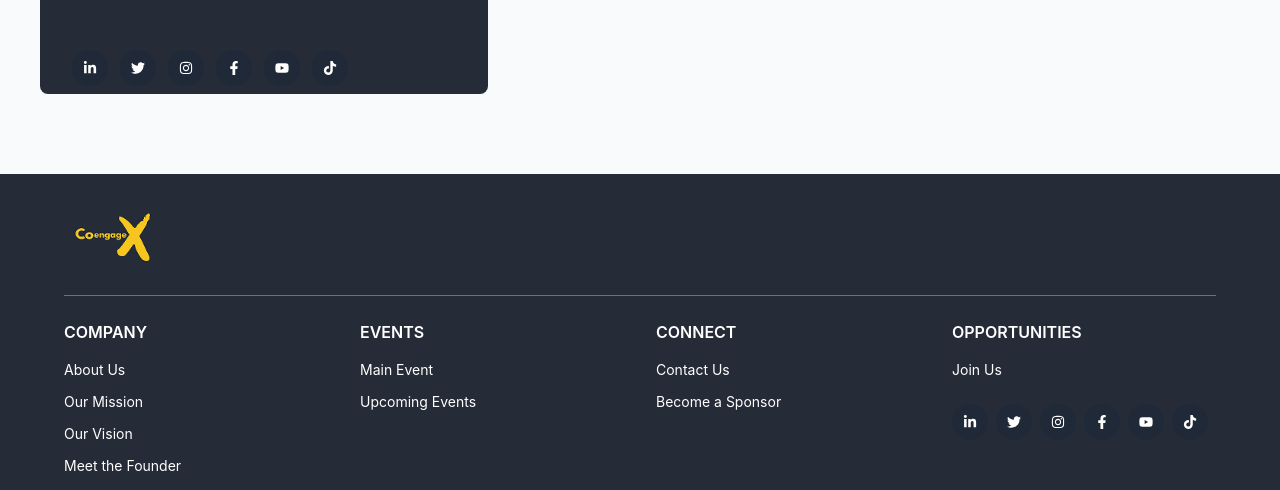
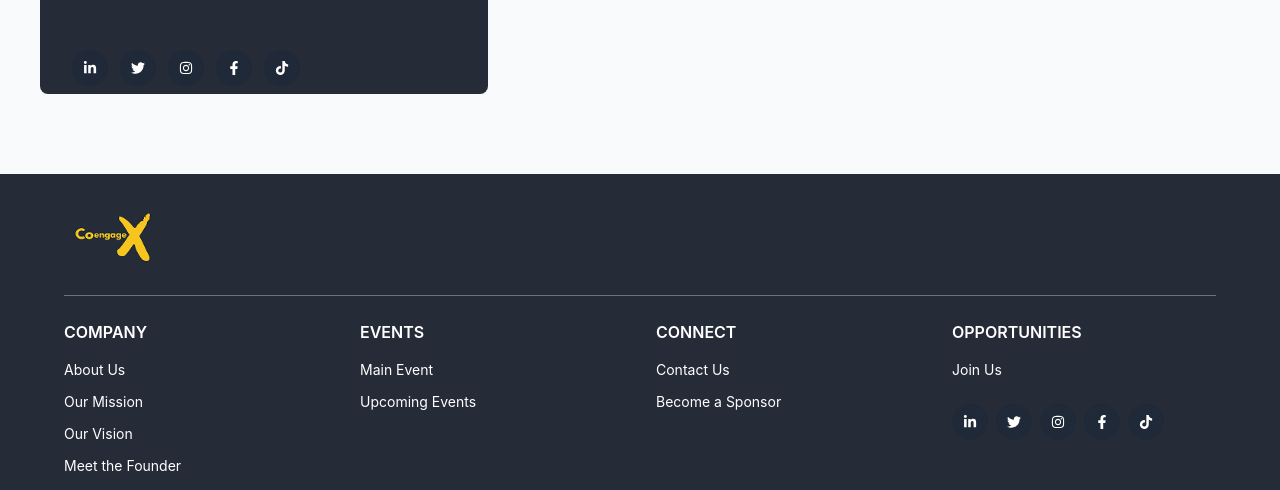
Before and after one commit to CoEngageX/engagexweb, a React (Vite) app in the folder frontend/: page /contact in a window 1280 px wide. Shown: the part 442-932 px from the top of the page. Built offline with nearby package versions, Linux system fonts and the light colour scheme.

Commit message:
updated the socials

```diff
--- a/frontend/src/components/common/Footer.jsx
+++ b/frontend/src/components/common/Footer.jsx
@@ -1,7 +1,7 @@
 import React from 'react';
 import { Link, NavLink } from 'react-router-dom';
 import Logo from "/Logo.png";
-import { FaLinkedinIn, FaTwitter, FaInstagram, FaFacebookF, FaYoutube, FaTiktok } from "react-icons/fa";
+import { FaLinkedinIn, FaTwitter, FaInstagram, FaFacebookF,FaTiktok } from "react-icons/fa";
 
 const Footer = () => {
   const currentYear = new Date().getFullYear();
@@ -63,7 +63,7 @@ const Footer = () => {
             {/* Social Media */}
             <div>
               <div className="flex flex-wrap gap-2">
-                <a href="#" aria-label="LinkedIn" className="w-9 h-9 flex items-center justify-center rounded-full bg-gray-800 hover:bg-[#0A66C2] transition-colors">
+                <a href="https://www.linkedin.com/company/coengagex/" aria-label="LinkedIn" className="w-9 h-9 flex items-center justify-center rounded-full bg-gray-800 hover:bg-[#0A66C2] transition-colors">
                   <FaLinkedinIn className="text-white text-sm" />
                 </a>
                 <a href="https://x.com/CoEngageX" aria-label="X" className="w-9 h-9 flex items-center justify-center rounded-full bg-gray-800 hover:bg-black transition-colors">
@@ -74,9 +74,6 @@ const Footer = () => {
                 </a>
                 <a href="https://www.facebook.com/share/18CoWuuFRE/?mibextid=wwXIfr" aria-label="Facebook" className="w-9 h-9 flex items-center justify-center rounded-full bg-gray-800 hover:bg-[#1877F2] transition-colors">
                   <FaFacebookF className="text-white text-sm" />
-                </a>
-                <a href="#" aria-label="YouTube" className="w-9 h-9 flex items-center justify-center rounded-full bg-gray-800 hover:bg-[#FF0000] transition-colors">
-                  <FaYoutube className="text-white text-sm" />
                 </a>
                 <a href="https://www.tiktok.com/@coengagex_?_r=1&_t=ZS-93J0YSkckEx" aria-label="TikTok" className="w-9 h-9 flex items-center justify-center rounded-full bg-gray-800 hover:bg-black transition-colors">
                   <FaTiktok className="text-white text-sm" />
--- a/frontend/src/pages/Contact.jsx
+++ b/frontend/src/pages/Contact.jsx
@@ -5,7 +5,6 @@ import {
   FaTwitter,
   FaInstagram,
   FaFacebookF,
-  FaYoutube,
   FaTiktok,
 } from "react-icons/fa";
 
@@ -70,42 +69,35 @@ function Contact() {
         </div>
         <div className="flex flex-wrap sm:gap-3" id="socialmedia">
           <a
-            href="#"
+            href="https://www.linkedin.com/company/coengagex/"
             aria-label="LinkedIn"
             className="w-9 h- flex items-center justify-center rounded-full bg-gray-800 hover:bg-[#0A66C2] transition-colors"
           >
             <FaLinkedinIn className="text-white text-sm" />
           </a>
           <a
-            href="#"
+            href="https://x.com/CoEngageX"
             aria-label="X"
             className="w-9 h-9 flex items-center justify-center rounded-full bg-gray-800 hover:bg-black transition-colors"
           >
             <FaTwitter className="text-white text-sm" />
           </a>
           <a
-            href="#"
+            href="https://www.instagram.com/coengagex?igsh=ZGx4cjVwY2Fzcmpx&utm_source=qr"
             aria-label="Instagram"
             className="w-9 h-9 flex items-center justify-center rounded-full bg-gray-800 hover:bg-[#E4405F] transition-colors"
           >
             <FaInstagram className="text-white text-sm" />
           </a>
           <a
-            href="#"
+            href="https://www.facebook.com/share/18CoWuuFRE/?mibextid=wwXIfr"
             aria-label="Facebook"
             className="w-9 h-9 flex items-center justify-center rounded-full bg-gray-800 hover:bg-[#1877F2] transition-colors"
           >
             <FaFacebookF className="text-white text-sm" />
           </a>
           <a
-            href="#"
-            aria-label="YouTube"
-            className="w-9 h-9 flex items-center justify-center rounded-full bg-gray-800 hover:bg-[#FF0000] transition-colors"
-          >
-            <FaYoutube className="text-white text-sm" />
-          </a>
-          <a
-            href="#"
+            href="https://www.tiktok.com/@coengagex_?_r=1&_t=ZS-93J0YSkckEx"
             aria-label="TikTok"
             className="w-9 h-9 flex items-center justify-center rounded-full bg-gray-800 hover:bg-black transition-colors"
           >
```
